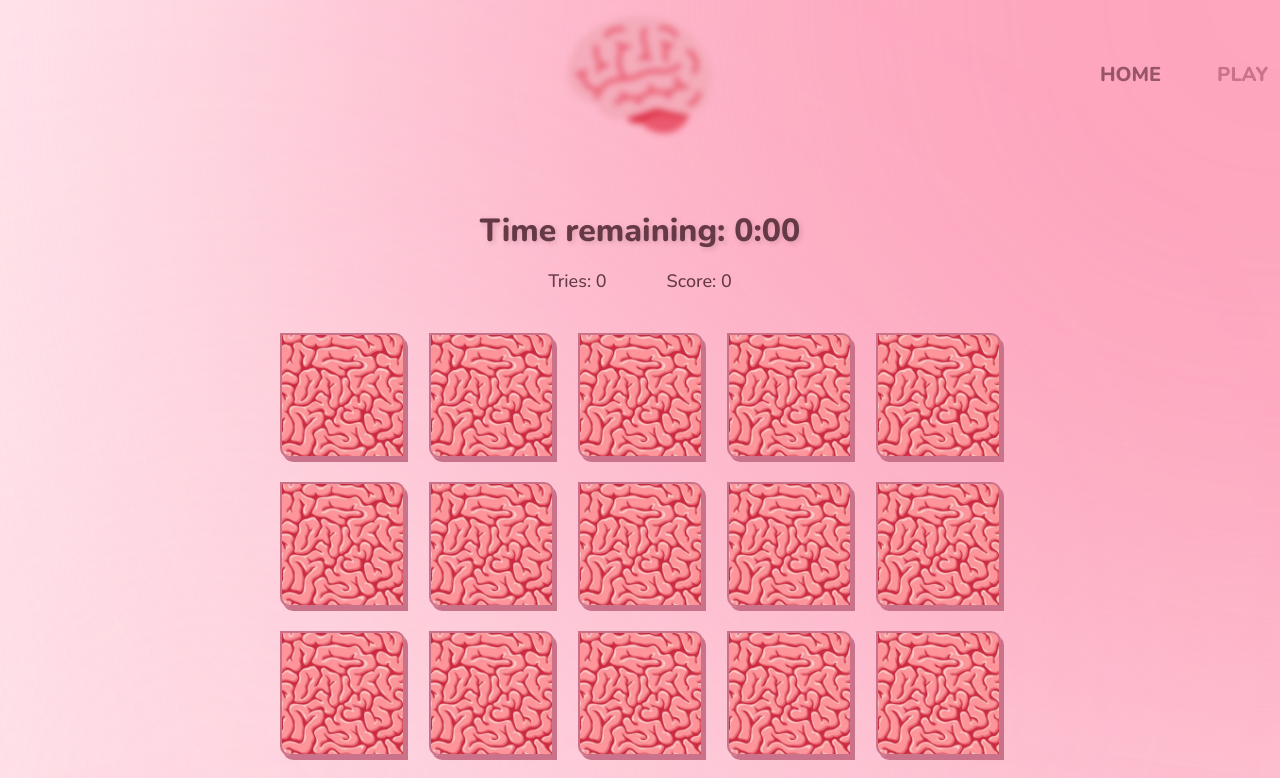
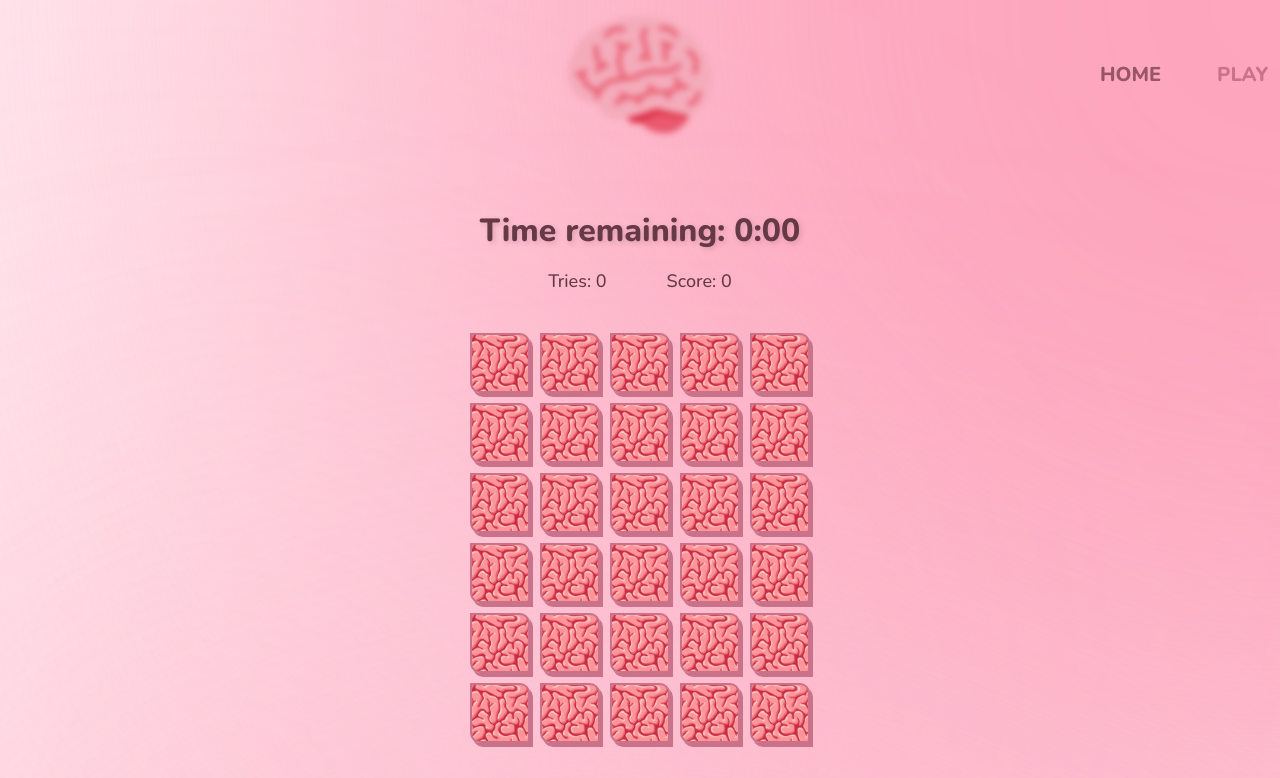
Before and after one commit to ntamasa/MemoFlip, a React (Vite) app: page /app in a window 1280 px wide. Shown: the top 778 px of the page. Built offline with nearby package versions, Linux system fonts and the light colour scheme.

Commit message:
add responsive board component to app page

```diff
--- a/src/components/Board.module.css
+++ b/src/components/Board.module.css
@@ -2,13 +2,25 @@
 
 .board {
   display: grid;
-  grid-template-columns: repeat(5, minmax(6rem, 12.5rem));
-  grid-template-rows: repeat(6, minmax(6rem, 12.5rem));
+  grid-template-columns: repeat(5, 6rem);
+  grid-template-rows: repeat(6, 6rem);
 
   justify-content: center;
   align-items: center;
 
-  gap: 2.4rem;
+  gap: 1rem;
 
   margin-bottom: 24rem;
 }
+
+/* 1440px */
+@media screen and (min-width: 90em) {
+  .board {
+    grid-template-columns: repeat(5, 12.5rem);
+    grid-template-rows: repeat(6, 12.5rem);
+
+    gap: 2.4rem;
+
+    margin-bottom: 24rem;
+  }
+}
--- a/src/components/Card.module.css
+++ b/src/components/Card.module.css
@@ -108,7 +108,7 @@
   flex: 1;
 
   background-image: url("../../public/brain.jpg");
-  background-size: 400%;
+  background-size: 700%;
   background-position: center;
 
   z-index: 1;
@@ -119,8 +119,8 @@
 }
 
 .cardFace {
-  width: 12.5rem;
-  height: 12.5rem;
+  width: 100%;
+  height: 100%;
 
   position: absolute;
   backface-visibility: hidden;
@@ -147,24 +147,15 @@
 }
 
 .mainPane > span {
-  font-size: 4.8rem;
+  font-size: 2.4rem;
 }
-/* .mainPane:before {
-  content: "";
 
-  width: 100rem;
-  height: 69.5rem;
+@media screen and (min-width: 90em) {
+  .backMain {
+    background-size: 400%;
+  }
 
-  position: absolute;
-  top: -42rem;
-  left: -32rem;
-
-  background-color: blue;
-
-  border-radius: 50%;
-} */
-
-/* .card:hover {
-  filter: brightness(85%);
-  animation: shaking 0.3s;
-} */
+  .mainPane > span {
+    font-size: 4.8rem;
+  }
+}
```
